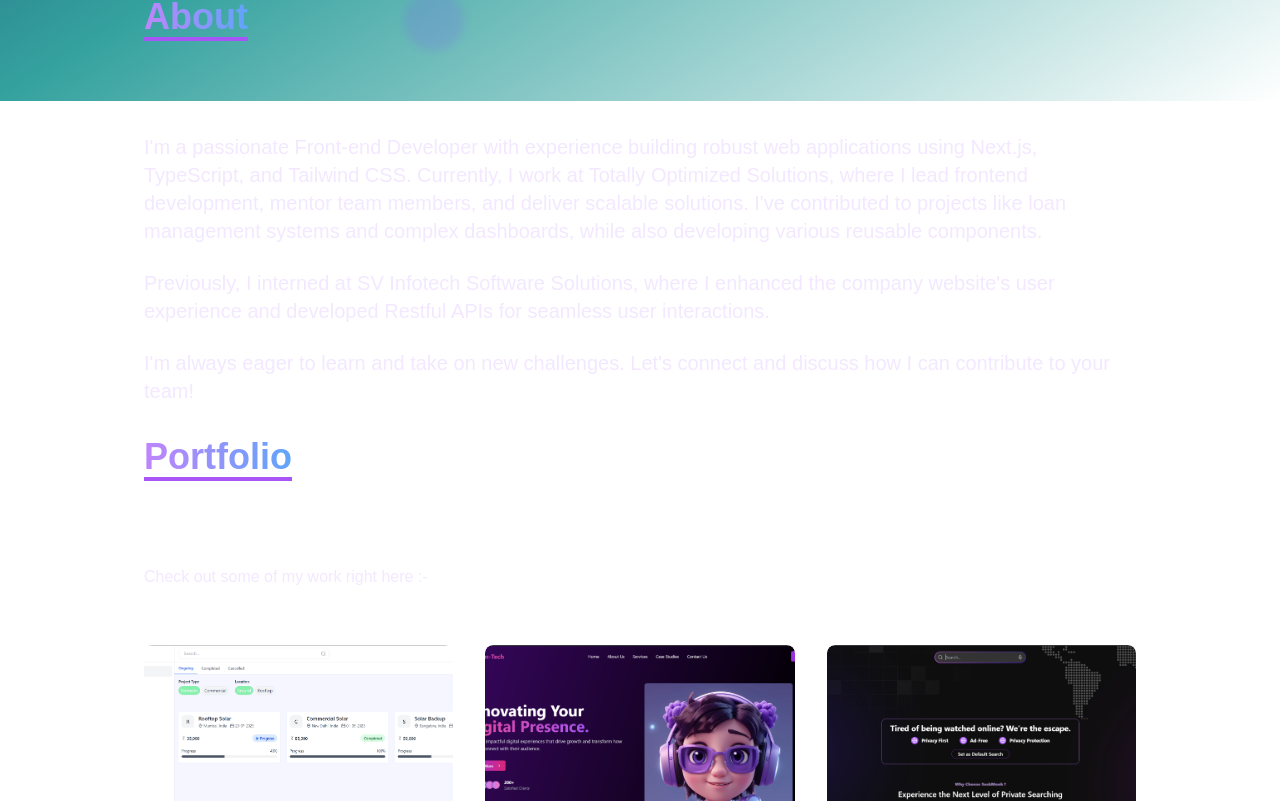
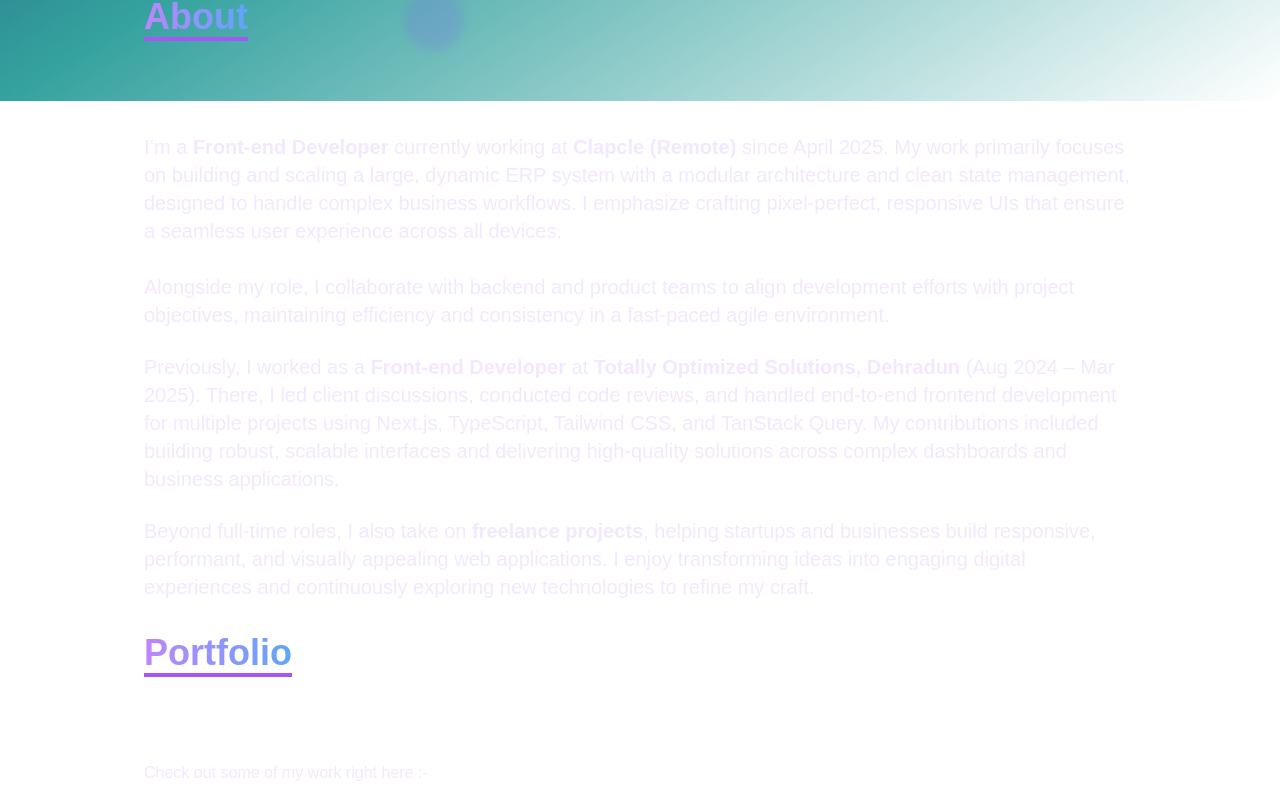
Before and after one commit to Abhishek8218/Portfolio, a React (Vite) app: page / in a window 1280 px wide. Shown: the part 699-1500 px from the top of the page. Built offline with nearby package versions, Linux system fonts and the light colour scheme; a web font is replaced by a local one.

Commit message:
1. Updated resume 2. removed animated cursor 3. updated about me

```diff
--- a/src/About.jsx
+++ b/src/About.jsx
@@ -5,6 +5,7 @@ const About = () => {
   return (
     <div name="about" className="w-full h-fit text-white">
       <div className="max-w-screen-lg p-4 mx-auto flex flex-col justify-center w-full h-fit">
+        {/* Title */}
         <motion.div
           className="pb-8"
           initial={{ opacity: 0, y: 20 }}
@@ -21,6 +22,7 @@ const About = () => {
           </motion.p>
         </motion.div>
 
+        {/* Clapcle Experience */}
         <motion.p
           className="text-xl mt-16 font-para text-purple-100"
           initial={{ opacity: 0, y: 30 }}
@@ -28,14 +30,20 @@ const About = () => {
           transition={{ duration: 0.6, delay: 0.2 }}
           viewport={{ once: true, amount: 0.2 }}
         >
-          I'm a passionate Front-end Developer with experience building robust web applications using Next.js,
-          TypeScript, and Tailwind CSS. Currently, I work at Totally Optimized Solutions, where I lead frontend
-          development, mentor team members, and deliver scalable solutions. I've contributed to projects like loan
-          management systems and complex dashboards, while also developing various reusable components.
+          I’m a <span className="font-semibold ">Front-end Developer</span> currently working at{" "}
+          <span className="font-semibold ">Clapcle (Remote)</span> since April 2025. My work primarily
+          focuses on building and scaling a large, dynamic ERP system with a modular architecture and clean state
+          management, designed to handle complex business workflows. I emphasize crafting pixel-perfect, responsive UIs
+          that ensure a seamless user experience across all devices.
+          <br />
+          <br />
+          Alongside my role, I collaborate with backend and product teams to align development efforts with project
+          objectives, maintaining efficiency and consistency in a fast-paced agile environment.
         </motion.p>
 
         <br />
 
+        {/* Totally Optimized Solutions */}
         <motion.p
           className="text-xl font-para text-purple-100"
           initial={{ opacity: 0, y: 30 }}
@@ -43,12 +51,17 @@ const About = () => {
           transition={{ duration: 0.6, delay: 0.4 }}
           viewport={{ once: true, amount: 0.2 }}
         >
-          Previously, I interned at SV Infotech Software Solutions, where I enhanced the company website's user
-          experience and developed Restful APIs for seamless user interactions.
+          Previously, I worked as a <span className="font-semibold ">Front-end Developer</span> at{" "}
+          <span className="font-semibold ">Totally Optimized Solutions, Dehradun</span> (Aug 2024 – Mar
+          2025). There, I led client discussions, conducted code reviews, and handled end-to-end frontend development
+          for multiple projects using Next.js, TypeScript, Tailwind CSS, and TanStack Query. My contributions included
+          building robust, scalable interfaces and delivering high-quality solutions across complex dashboards and
+          business applications.
         </motion.p>
 
         <br />
 
+        {/* Freelance / Closing */}
         <motion.p
           className="text-xl font-para text-purple-100"
           initial={{ opacity: 0, y: 30 }}
@@ -56,8 +69,10 @@ const About = () => {
           transition={{ duration: 0.6, delay: 0.6 }}
           viewport={{ once: true, amount: 0.2 }}
         >
-          I'm always eager to learn and take on new challenges. Let's connect and discuss how I can contribute to your
-          team!
+          Beyond full-time roles, I also take on <span className="font-semibold ">freelance projects</span>,
+          helping startups and businesses build responsive, performant, and visually appealing web applications. I enjoy
+          transforming ideas into engaging digital experiences and continuously exploring new technologies to refine my
+          craft.
         </motion.p>
       </div>
     </div>
--- a/src/App.jsx
+++ b/src/App.jsx
@@ -7,13 +7,11 @@ import Portfolio from "./Portfolio"
 import Skills from "./Skills"
 import Contact from "./Contact"
 import Footer from "./footer"
-import CustomCursor from "./ui/cursor"
 import AnimatedBackground from "./ui/animated-background"
 
 export default function App() {
   return (
     <div className="relative">
-      <CustomCursor />
       <AnimatedBackground />
       <NavBar />
       <Home />
--- a/src/Home.jsx
+++ b/src/Home.jsx
@@ -45,7 +45,7 @@ const Home = () => {
               whileTap={{ scale: 0.95 }}
             >
               <a
-                href="https://drive.google.com/file/d/1QBZTUpo9Z3q8j_A41MgmHmyXVn8oBE_h/view?usp=sharing"
+                href="https://drive.google.com/file/d/1Rrmhi1W9NqibvG8jZPQ3x5uQGCw6q6ng/view?usp=sharing"
                 target="blank"
                 download
                 className=" flex items-center"
--- a/src/index.css
+++ b/src/index.css
@@ -8,9 +8,6 @@
 @import "tailwindcss/components";
 @import "tailwindcss/utilities";
 
-html {
-  cursor: none;
-}
 
 @media (max-width: 768px) {
   html {
```
